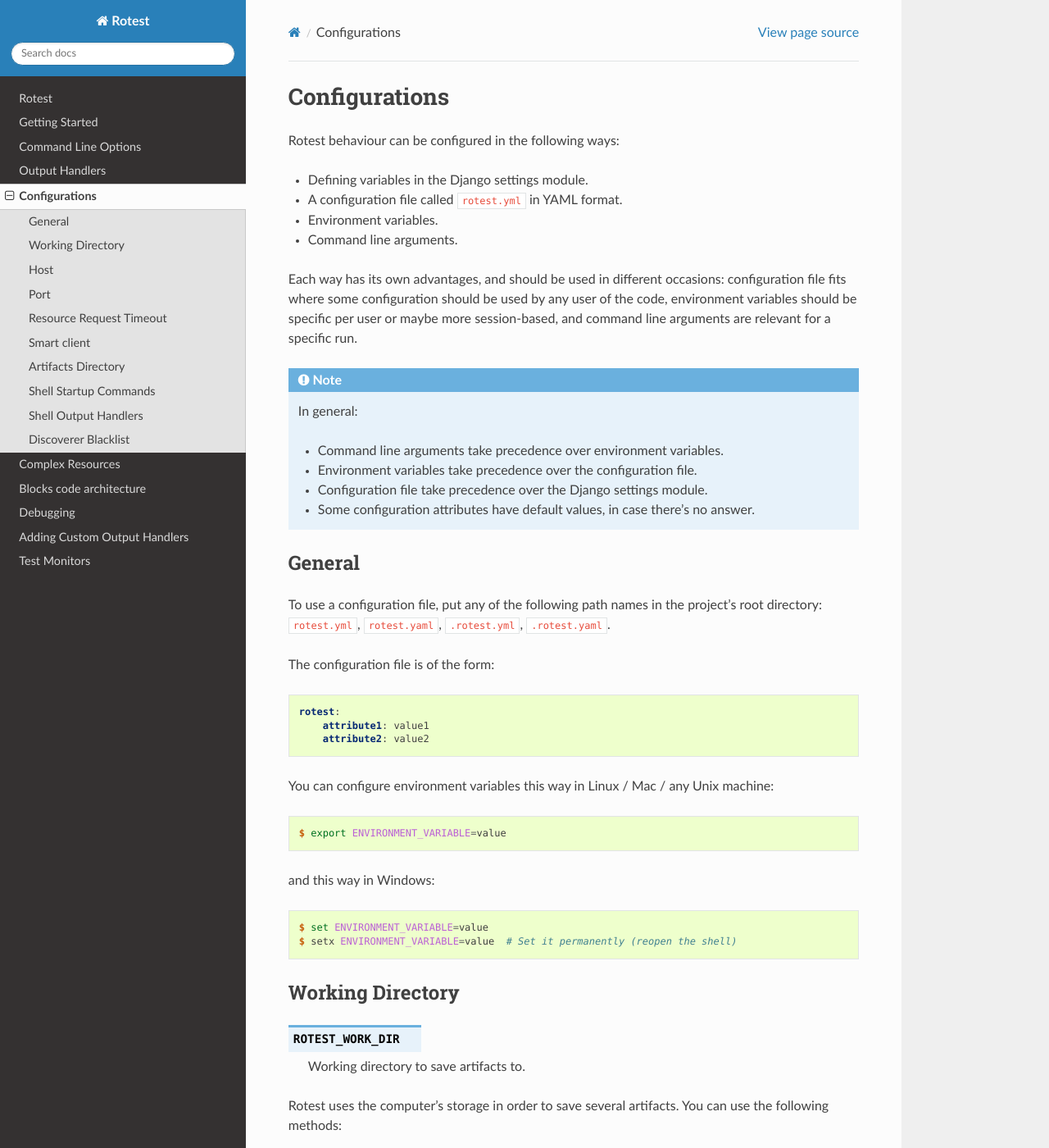
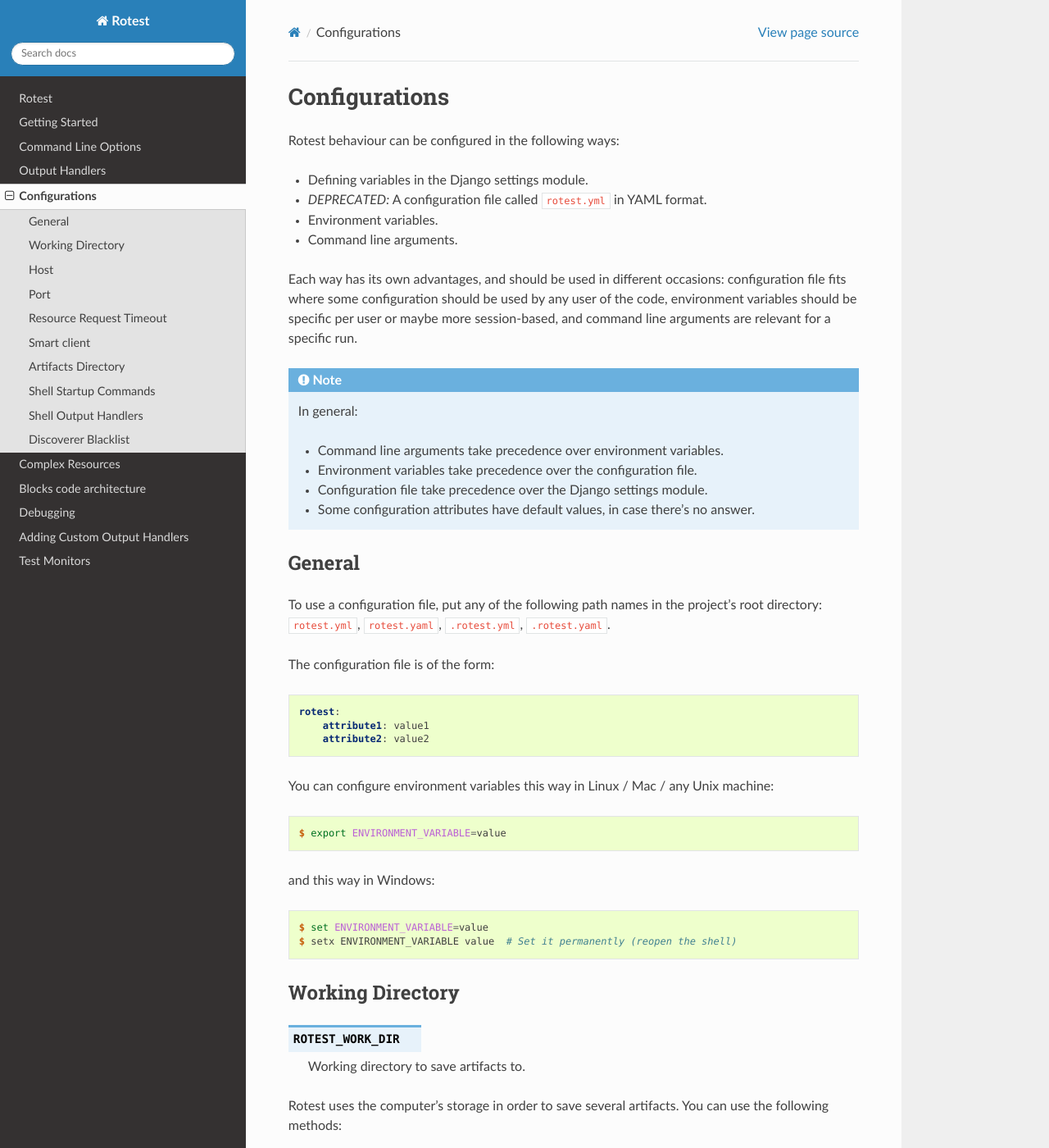
Before and after one commit to gregoil/rotest, a Sphinx documentation site: the page built from docs/configurations.rst, in a window 1280 px wide and 1400 px high. Shown: the whole window at 82% size. Built offline with Sphinx 7.4.7 and the Read the Docs theme 2.0.0, drawn with Linux system fonts in a browser that asks for light colours; the version number could not be read and is left out.

Commit message:
fixed docs a little

```diff
--- a/docs/configurations.rst
+++ b/docs/configurations.rst
@@ -8,7 +8,7 @@
 
 * Defining variables in the Django settings module.
 
-* A configuration file called :file:`rotest.yml` in YAML format.
+* *DEPRECATED:* A configuration file called :file:`rotest.yml` in YAML format.
 
 * Environment variables.
 
@@ -59,7 +59,7 @@
 .. code-block:: console
 
     $ set ENVIRONMENT_VARIABLE=value
-    $ setx ENVIRONMENT_VARIABLE=value  # Set it permanently (reopen the shell)
+    $ setx ENVIRONMENT_VARIABLE value  # Set it permanently (reopen the shell)
 
 Working Directory
 -----------------
```
